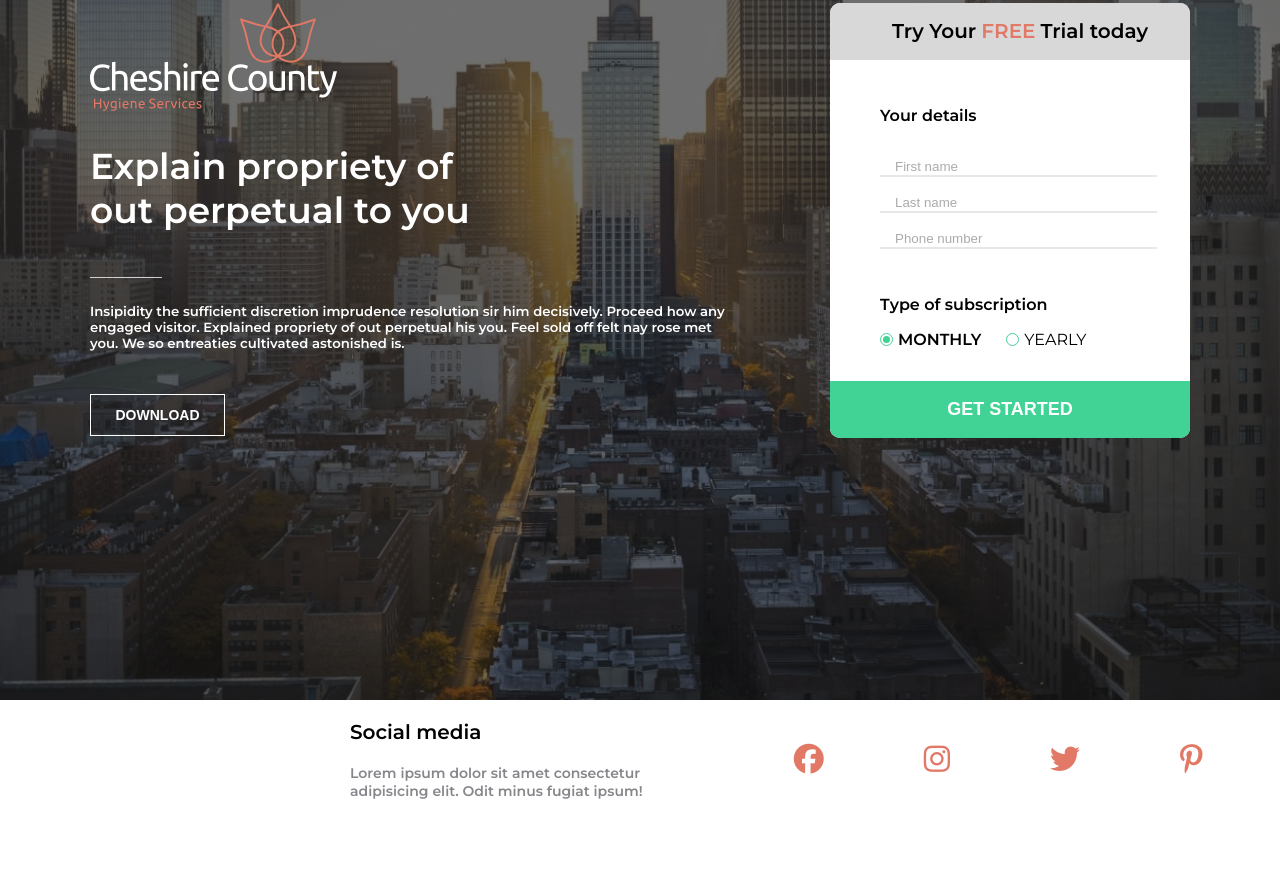
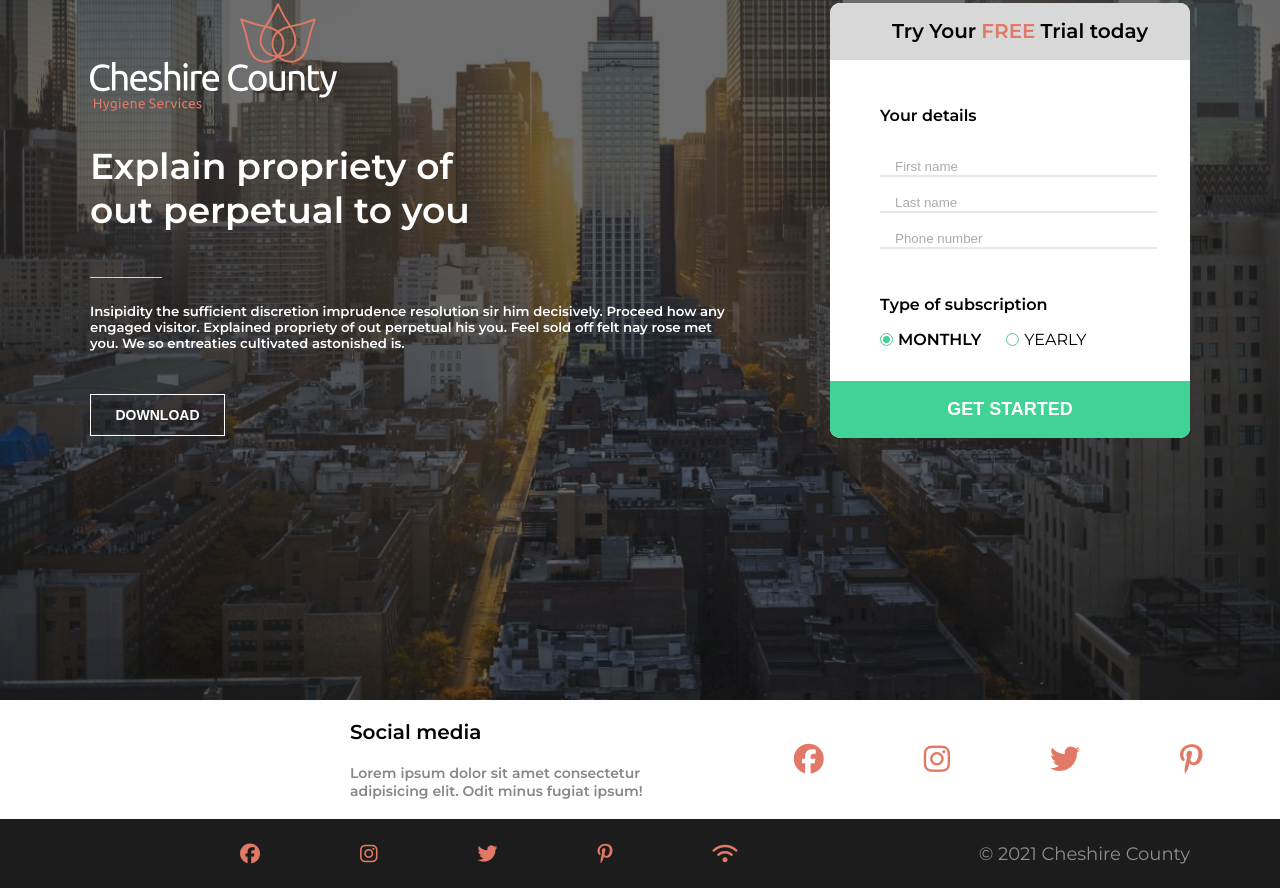
Before and after one commit to VytautasSim/BaigiamasisDarbas, a website: page index.html in a window 1280 px wide. Shown: the part 332-1220 px from the top of the page. Before the commit the page ends 1151 px from the top, so only its background shows below. Drawn offline with Linux system fonts and the light colour scheme.

Commit message:
Footer style

```diff
--- /dev/null
+++ b/css/src/footer.scss
@@ -0,0 +1,35 @@
+footer {
+    position: relative;
+    background-color: #1C1C1C;
+    display: flex;
+    flex-direction: row;
+    justify-content: center;
+
+    .container {
+        display: flex;
+        flex-direction: row;
+        justify-content: space-between;
+    }
+
+    h4 {
+        color: #FFFFFF;
+        opacity: 0.5;
+        font-size: 18px;
+        font-weight: lighter;
+    }
+
+    .social-icons {
+        //width: 60%;
+        display: flex;
+        flex-direction: row;
+        justify-content: space-evenly;
+        align-items: center;
+        margin-left: 50px;
+        font-size: 20px;
+        color: #E27866;
+
+        i {
+            margin-left: 100px;
+        }
+    }
+}
--- a/index.html
+++ b/index.html
@@ -96,13 +96,56 @@
             <!-- </div> -->
         </section>
 
-        <section></section>
-        <section></section>
-        <section></section>
-        <section></section>
-        <section></section>
+        <section class="pictures-registration">
+            <div class="container">
+
+            </div>
+        </section>
+
+        <section class="Big-logo">
+            <div class="container">
+
+            </div>
+        </section>
+
+        <section class="Features">
+            <div class="container">
+
+            </div>
+        </section>
+
+        <section class="Pricing-oprions">
+            <div class="container">
+
+            </div>
+        </section>
+
+        <section class="Testimonials">
+            <div class="container">
+
+            </div>
+        </section>
+        <section class="Contact-form">
+            <div class="container">
+
+            </div>
+        </section>
     </main>
-    <footer></footer>
+
+    <footer>
+        <div class="container">
+            <div class="social-icons">
+                <i class="fab fa-facebook awesome"></i>
+                <i class="fab fa-instagram awesome"></i>
+                <i class="fab fa-twitter awesome"></i>
+                <i class="fab fa-pinterest-p"></i>
+                <i class="fas fa-wifi"></i>
+            </div>
+            <div>
+                <h4>© 2021 Cheshire County</h4>
+            </div>
+        </div>
+    </footer>
 
 </body>
 </html>
```
Also changed, not shown: css/style.css.
